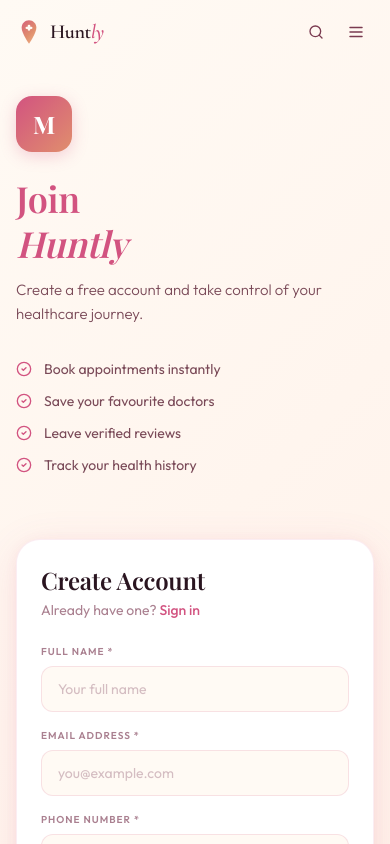
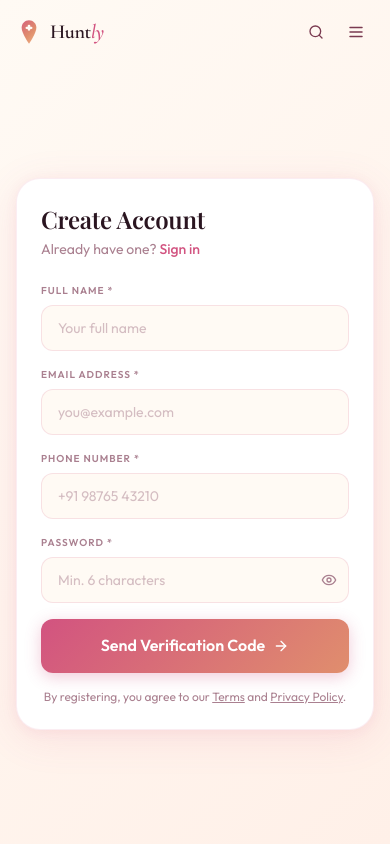
Before and after one commit to Anisha2123/Huntly, a Next.js app in the folder frontend/: page /auth/register in a window 390 px wide. Shown: the top 844 px of the page. Built offline with nearby package versions, Linux system fonts and the light colour scheme; a web font is replaced by a local one.

Commit message:
signup ui corrected

```diff
--- a/frontend/app/auth/register/page.tsx
+++ b/frontend/app/auth/register/page.tsx
@@ -135,7 +135,7 @@ export default function RegisterPage() {
       <div className="w-full max-w-4xl grid grid-cols-1 md:grid-cols-2 gap-8">
 
         {/* ── Left panel ── */}
-        <div className="flex flex-col justify-center py-8">
+        <div className="hidden md:flex flex-col justify-center py-8">
           <div className="w-14 h-14 rounded-2xl flex items-center justify-center mb-6 shadow-[0_4px_16px_rgba(210,83,128,0.25)]"
             style={{ background:'linear-gradient(135deg,#D25380,#E08E6D)' }}>
             <span className="text-2xl font-bold text-white" style={{ fontFamily:'var(--font-playfair)' }}>M</span>
```
